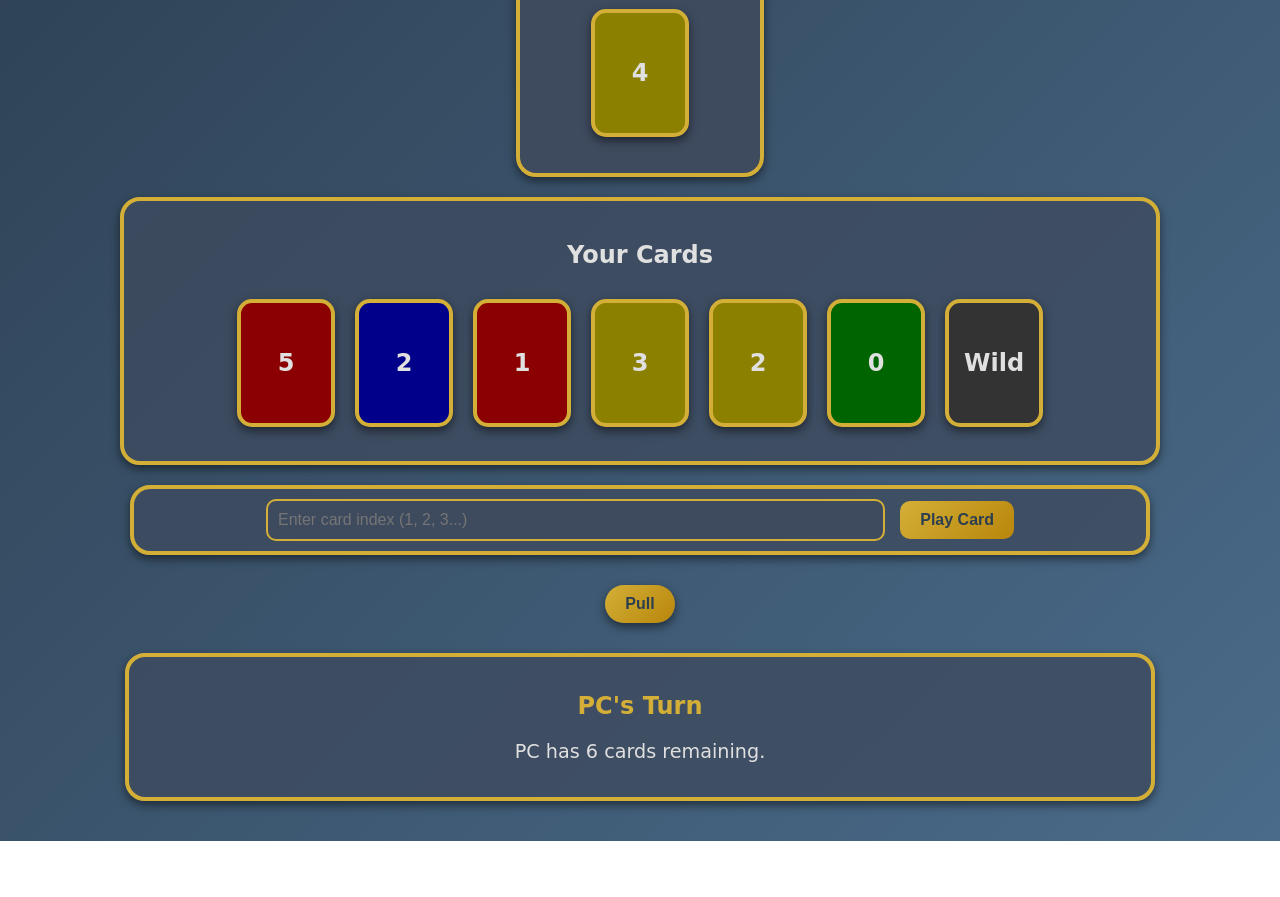
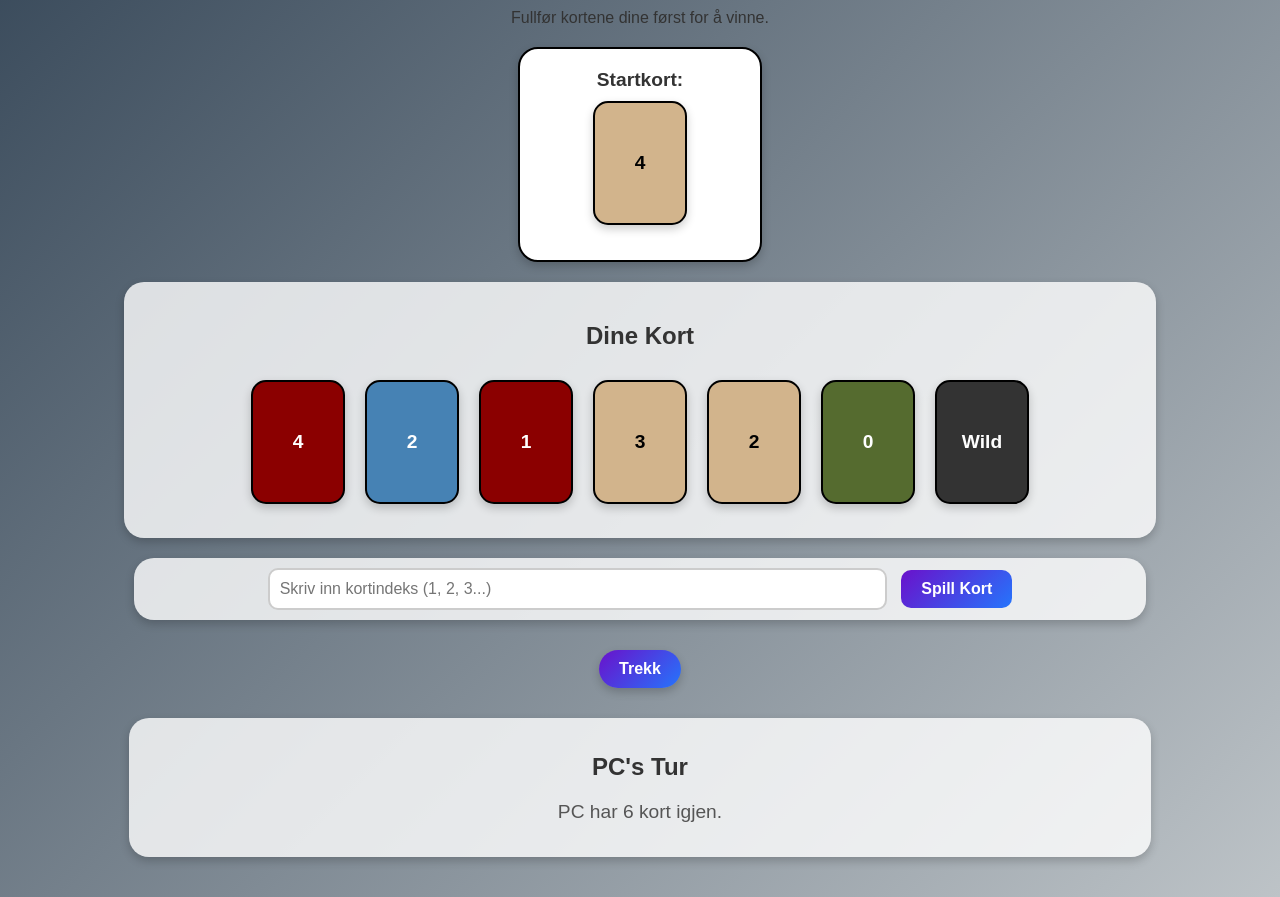
Before and after one commit to Atmosphere-Studios/Atmosphere-Studios.github.io, a plain HTML site: page index.html in a window 1280 px wide. Shown: the part 272-1169 px from the top of the page. Before the commit the page ends 1113 px from the top, so only its background shows below. Drawn offline with nearby package versions, Linux system fonts and the light colour scheme; a web font is replaced by a local one.

Commit message:
all updates

```diff
--- a/index.html
+++ b/index.html
@@ -3,170 +3,163 @@
 <head>
     <meta charset="UTF-8">
     <meta name="viewport" content="width=device-width, initial-scale=1.0">
-    <title>Viking UNO</title>
+    <title>UNO Game</title>
     <style>
-        /* Import a Viking-themed font */
-        @import url('https://fonts.googleapis.com/css2?family=MedievalSharp&family=Skranji&display=swap');
-
         body {
-            font-family: 'Skranji', cursive;
-            background: linear-gradient(135deg, #2c3e50, #4a6b8a);
+            font-family: 'Arial', sans-serif;
+            background: linear-gradient(135deg, #2c3e50, #bdc3c7); /* Dark blue to light grey */
             text-align: center;
             padding: 20px;
             margin: 0;
-            color: #e0e0e0;
+            color: #333;
         }
 
         h1 {
             font-size: 3rem;
-            color: #d4af37;
-            text-shadow: 2px 2px 4px rgba(0, 0, 0, 0.5);
+            color: #fff;
+            text-shadow: 2px 2px 4px rgba(0, 0, 0, 0.3);
         }
 
         .top-card {
             margin: 20px auto;
             padding: 20px;
-            background: #3e4a5e;
-            border: 4px solid #d4af37;
+            background: #fff;
+            border: 2px solid #000;
             border-radius: 20px;
             width: 200px;
-            box-shadow: 0 4px 10px rgba(0, 0, 0, 0.5);
-            font-size: 1.5rem;
+            box-shadow: 0 4px 10px rgba(0, 0, 0, 0.2);
+            font-size: 1.2rem;
             font-weight: bold;
-            color: #e0e0e0;
         }
 
         .hand {
             margin: 20px auto;
             padding: 20px;
-            background: rgba(62, 74, 94, 0.8);
-            border: 4px solid #d4af37;
+            background: rgba(255, 255, 255, 0.8);
             border-radius: 20px;
             width: 80%;
-            box-shadow: 0 4px 10px rgba(0, 0, 0, 0.5);
+            box-shadow: 0 4px 10px rgba(0, 0, 0, 0.2);
         }
 
         .card {
             display: inline-block;
             margin: 10px;
             padding: 15px;
-            background: #3e4a5e;
-            border: 4px solid #d4af37;
+            background: #fff;
+            border: 2px solid #000;
             border-radius: 15px;
             cursor: pointer;
+            font-size: 1.2rem;
             font-weight: bold;
-            box-shadow: 0 4px 10px rgba(0, 0, 0, 0.5);
+            box-shadow: 0 4px 10px rgba(0, 0, 0, 0.2);
             transition: transform 0.2s, box-shadow 0.2s;
             width: 60px;
             height: 90px;
             text-align: center;
             line-height: 90px;
-            color: #e0e0e0;
+            color: #000;
             overflow: hidden;
             white-space: nowrap;
+            text-overflow: ellipsis;
         }
 
         .card.RED {
-            background: #8b0000;
-            color: #e0e0e0;
+            background: #8b0000; /* Dark red */
+            color: white;
         }
 
         .card.GREEN {
-            background: #006400;
-            color: #e0e0e0;
+            background: #556b2f; /* Dark olive green */
+            color: white;
         }
 
         .card.BLUE {
-            background: #00008b;
-            color: #e0e0e0;
+            background: #4682b4; /* Steel blue */
+            color: white;
         }
 
         .card.YELLOW {
-            background: #8b8000;
-            color: #e0e0e0;
+            background: #d2b48c; /* Tan */
+            color: black;
         }
 
         .card.Wild, .card.Draw4 {
             background: #333;
-            color: #e0e0e0;
+            color: white;
         }
 
         .card:hover {
             transform: translateY(-5px);
-            box-shadow: 0 6px 15px rgba(0, 0, 0, 0.7);
+            box-shadow: 0 6px 15px rgba(0, 0, 0, 0.3);
         }
 
         .button {
             padding: 10px 20px;
             margin: 10px;
-            background: linear-gradient(135deg, #d4af37, #b8860b);
-            color: #2c3e50;
+            background: linear-gradient(135deg, #6a11cb, #2575fc);
+            color: white;
             border: none;
             border-radius: 25px;
             cursor: pointer;
             font-size: 1rem;
             font-weight: bold;
-            box-shadow: 0 4px 10px rgba(0, 0, 0, 0.5);
+            box-shadow: 0 4px 10px rgba(0, 0, 0, 0.2);
             transition: transform 0.2s, box-shadow 0.2s;
         }
 
         .button:hover {
             transform: translateY(-3px);
-            box-shadow: 0 6px 15px rgba(0, 0, 0, 0.7);
+            box-shadow: 0 6px 15px rgba(0, 0, 0, 0.3);
         }
 
         .win-image {
             display: none;
             margin: 20px auto;
             border-radius: 20px;
-            box-shadow: 0 4px 10px rgba(0, 0, 0, 0.5);
+            box-shadow: 0 4px 10px rgba(0, 0, 0, 0.2);
         }
 
         #pc-info {
             margin: 20px auto;
             padding: 15px;
-            background: rgba(62, 74, 94, 0.8);
-            border: 4px solid #d4af37;
+            background: rgba(255, 255, 255, 0.8);
             border-radius: 20px;
             width: 80%;
-            box-shadow: 0 4px 10px rgba(0, 0, 0, 0.5);
+            box-shadow: 0 4px 10px rgba(0, 0, 0, 0.2);
         }
 
         #pc-info h2 {
             font-size: 1.5rem;
-            color: #d4af37;
+            color: #333;
         }
 
         #pc-info p {
             font-size: 1.2rem;
-            color: #e0e0e0;
+            color: #555;
         }
 
         .card-input {
             margin: 20px auto;
             padding: 10px;
-            background: rgba(62, 74, 94, 0.8);
-            border: 4px solid #d4af37;
+            background: rgba(255, 255, 255, 0.8);
             border-radius: 20px;
             width: 80%;
-            box-shadow: 0 4px 10px rgba(0, 0, 0, 0.5);
+            box-shadow: 0 4px 10px rgba(0, 0, 0, 0.2);
         }
 
         .card-input input {
             padding: 10px;
-            border: 2px solid #d4af37;
+            border: 2px solid #ccc;
             border-radius: 10px;
             font-size: 1rem;
             width: 60%;
             margin-right: 10px;
-            background: #3e4a5e;
-            color: #e0e0e0;
         }
 
         .card-input button {
             padding: 10px 20px;
-            background: linear-gradient(135deg, #d4af37, #b8860b);
-            color: #2c3e50;
+            background: linear-gradient(135deg, #6a11cb, #2575fc);
+            color: white;
             border: none;
             border-radius: 10px;
             cursor: pointer;
@@ -175,7 +168,7 @@
         }
 
         .card-input button:hover {
-            background: linear-gradient(135deg, #b8860b, #d4af37);
+            background: linear-gradient(135deg, #2575fc, #6a11cb);
         }
 
         @keyframes fadeIn {
@@ -193,40 +186,41 @@
     </style>
 </head>
 <body>
-    <h1>Welcome to Viking UNO!</h1>
-    <h3>Thank You for playing from Will Baker and Qunicey Buchanan</h3>
-    <p>Finish your cards first to win.</p>
+    <h1>Velkommen til Viking UNO!</h1>
+    <h1 style="color: white;">Dette spillet ble laget av Will Baker og Quincey Buchanan</h1>
+
+    <p>Fullfør kortene dine først for å vinne.</p>
 
     <div class="top-card fade-in" id="top-card">
-        Starting Card: <span id="top-card-display"></span>
+        Startkort: <span id="top-card-display"></span>
     </div>
 
     <div class="hand fade-in" id="player-hand">
-        <h2>Your Cards</h2>
+        <h2>Dine Kort</h2>
         <div id="player-cards"></div>
     </div>
 
     <div class="card-input fade-in" id="card-input">
-        <input type="number" id="card-index" placeholder="Enter card index (1, 2, 3...)" min="1">
-        <button onclick="playSelectedCard()">Play Card</button>
+        <input type="number" id="card-index" placeholder="Skriv inn kortindeks (1, 2, 3...)" min="1">
+        <button onclick="playSelectedCard()">Spill Kort</button>
     </div>
 
-    <button class="button fade-in" id="pull-button">Pull</button>
+    <button class="button fade-in" id="pull-button">Trekk</button>
 
     <div id="pc-info" class="fade-in">
-        <h2>PC's Turn</h2>
-        <p>PC has <span id="pc-cards-count"></span> cards remaining.</p>
+        <h2>PC's Tur</h2>
+        <p>PC har <span id="pc-cards-count"></span> kort igjen.</p>
     </div>
 
-    <img src="nugget.png" alt="Winner" class="win-image fade-in" id="win-image">
+    <img src="nugget.png" alt="Vinner" class="win-image fade-in" id="win-image">
 
     <script>
         const color = ['RED', 'GREEN', 'BLUE', 'YELLOW'];
         const rank = ['0', '1', '2', '3', '4', '5', '6', '7', '8', '9', 'Skip', 'Reverse', 'Draw2', 'Draw4', 'Wild'];
         const ctype = {
             '0': 'number', '1': 'number', '2': 'number', '3': 'number', '4': 'number', '5': 'number', '6': 'number',
-            '7': 'number', '8': 'number', '9': 'number', 'Skip': 'action', 'Reverse': 'action', 'Draw-2': 'action',
-            'Draw-4': 'action_nocolor', 'Wild': 'action_nocolor'
+            '7': 'number', '8': 'number', '9': 'number', 'Skip': 'action', 'Reverse': 'action', 'Draw2': 'action',
+            'Draw4': 'action_nocolor', 'Wild': 'action_nocolor'
         };
 
         class Card {
@@ -347,7 +341,6 @@
                 const cardDiv = document.createElement('div');
                 cardDiv.className = `card ${card.getColorClass()}`;
                 cardDiv.textContent = card.getDisplayText();
-                adjustFontSize(cardDiv); // Adjust font size based on text length
                 cardDiv.onclick = () => playCard(index);
                 playerCardsDiv.appendChild(cardDiv);
             });
@@ -357,21 +350,12 @@
             }
         }
 
-        function adjustFontSize(cardDiv) {
-            const textLength = cardDiv.textContent.length;
-            if (textLength > 4) {
-                cardDiv.style.fontSize = '1rem'; // Smaller font for longer text
-            } else {
-                cardDiv.style.fontSize = '1.5rem'; // Larger font for shorter text
-            }
-        }
-
         function playSelectedCard() {
             const index = parseInt(document.getElementById('card-index').value) - 1;
             if (index >= 0 && index < playerHand.getCardCount()) {
                 playCard(index);
             } else {
-                alert('Invalid card index!');
+                alert('Ugyldig kortindeks!');
             }
         }
 
@@ -382,13 +366,13 @@
                 topCard = card;
                 applyCardEffect(card);
                 if (playerHand.getCardCount() === 0) {
-                    endGame('Player');
+                    endGame('Spiller');
                     return;
                 }
                 turn = 'PC';
                 updateUI();
             } else {
-                alert('Invalid card!');
+                alert('Ugyldig kort!');
             }
         }
 
@@ -398,23 +382,23 @@
 
         function applyCardEffect(card) {
             if (card.rank === 'Skip') {
-                turn = 'Player';
+                turn = 'Spiller';
             } else if (card.rank === 'Reverse') {
-                turn = 'Player';
+                turn = 'Spiller';
             } else if (card.rank === 'Draw2') {
                 for (let i = 0; i < 2; i++) {
                     pcHand.addCard(deck.deal());
                 }
-                turn = 'Player';
+                turn = 'Spiller';
             } else if (card.rank === 'Draw4') {
                 for (let i = 0; i < 4; i++) {
                     pcHand.addCard(deck.deal());
                 }
-                const newColor = prompt('Change color to (RED, GREEN, BLUE, YELLOW):').toUpperCase();
+                const newColor = prompt('Endre farge til (RED, GREEN, BLUE, YELLOW):').toUpperCase();
                 topCard.color = newColor;
-                turn = 'Player';
+                turn = 'Spiller';
             } else if (card.rank === 'Wild') {
-                const newColor = prompt('Change color to (RED, GREEN, BLUE, YELLOW):').toUpperCase();
+                const newColor = prompt('Endre farge til (RED, GREEN, BLUE, YELLOW):').toUpperCase();
                 topCard.color = newColor;
                 turn = 'PC';
             }
@@ -441,15 +425,15 @@
                 pcHand.addCard(deck.deal());
             }
 
-            turn = 'Player';
+            turn = 'Spiller';
             updateUI();
         }
 
         function endGame(winner) {
-            if (winner === 'Player') {
+            if (winner === 'Spiller') {
                 document.getElementById('win-image').style.display = 'block';
             }
-            alert(`${winner} wins!`);
+            alert(`${winner} vinner!`);
             initializeGame();
         }
 
@@ -464,5 +448,6 @@
 
         initializeGame();
     </script>
+    <script src="/socket.io/socket.io.js"></script>
 </body>
 </html>
```
Also changed, not shown: server.js (added, +45 -0 lines).
